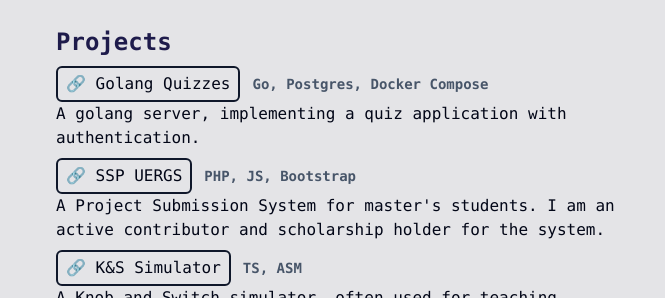
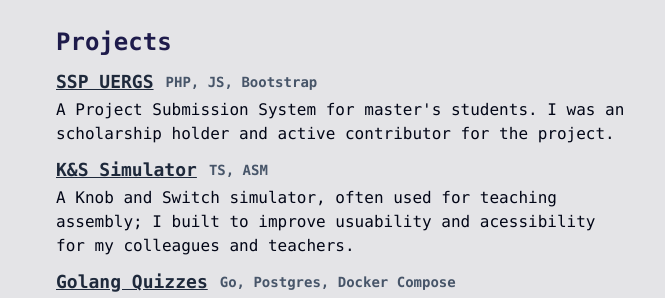
Before and after one commit to Coffee-for-Cats/lucas-schwalm-silva, a React (Vite) app: page / in a window 1280 px wide. Both pictures are taken after a click on the button "Projects". Shown: the part 502-800 px from the top of the page, without its empty margins (296-961 px from the left). Built offline with nearby package versions, Linux system fonts and the light colour scheme; no server answers.

Commit message:
no more blocky links =(

```diff
--- a/src/components/projects.tsx
+++ b/src/components/projects.tsx
@@ -1,29 +1,27 @@
 import React from 'react'
-import { BlockyLink } from './blockyLink'
 
 export function ProjectsComponent() {
 	return (
 		<>
 			<h2 className="text-indigo-950 text-2xl font-semibold">Projects</h2>
 			<Project
-				link="https://github.com/Coffee-for-Cats/golang-quizzes"
-				name="Golang Quizzes"
-				techs="Go, Postgres, Docker Compose"
-				desc="A golang server, implementing a quiz application with authentication."
-			/>
-			<Project
 				link="https://www.uergs.edu.br/pro-reitoria-de-pesquisa-e-pos-graduacao-desenvolve-sistema-proprio-de-submissao-de-projetos-de-pesquisa"
 				name="SSP UERGS"
 				techs="PHP, JS, Bootstrap"
-				desc="A Project Submission System for master's students. I am an active
-			contributor and scholarship holder for the system."
+				desc="A Project Submission System for master's students. I was an scholarship holder and active contributor for the project."
 			/>
 			<Project
 				link="https://github.com/Coffee-for-Cats/kes-simulator"
 				name="K&S Simulator"
 				techs="TS, ASM"
-				desc="A Knob and Switch simulator, often used for teaching assembly; built
-						to improve usuability and acessibility for my university."
+				desc="A Knob and Switch simulator, often used for teaching assembly; I built
+						to improve usuability and acessibility for my colleagues and teachers."
+			/>
+			<Project
+				link="https://github.com/Coffee-for-Cats/golang-quizzes"
+				name="Golang Quizzes"
+				techs="Go, Postgres, Docker Compose"
+				desc="A golang server, implementing a quiz application with authentication."
 			/>
 		</>
 	)
@@ -33,7 +31,13 @@ export function Project({ link, name, techs, desc }) {
 	return (
 		<div className="mt-2">
 			<div className="flex flex-col md:flex-row md:items-center">
-				<BlockyLink href={link}>{name}</BlockyLink>{' '}
+				<a
+					className="text-lg text-slate-800 font-semibold underline"
+					href={link}
+				>
+					{name}
+				</a>
+				{/* <BlockyLink href={link}>{name}</BlockyLink>{' '} */}
 				<div className="my-1.5 md:ml-3 font-semibold text-slate-600 text-sm">
 					{techs}
 				</div>
```
